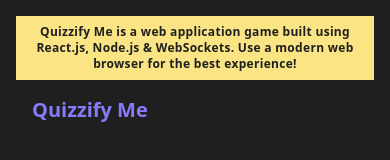
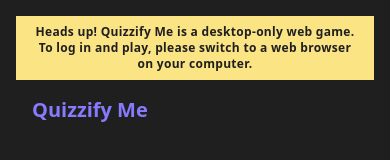
Before and after one commit to Nishantnarang25/Quizzify-Me-frontend, a React (Vite) app: page /about/QuizzifyMe in a window 390 px wide. Shown: the top 160 px of the page. Built offline with nearby package versions, Linux system fonts and the light colour scheme; no server answers.

Commit message:
Changed few things

```diff
--- a/Pages/LandingPage.jsx
+++ b/Pages/LandingPage.jsx
@@ -88,10 +88,11 @@
                 <Confetti width={window.innerWidth} height={window.innerHeight} />
             )}
 
-            {/* Info Message */}
-            <div className="sm:hidden w-full text-center text-xs bg-[#FBE483] text-[#1F1F1F] py-2 px-4 font-semibold tracking-wide">
-                Quizzify Me is a web application game built using React.js, Node.js & WebSockets. Use a modern web browser for the best experience!
-            </div>
+          {/* Info Message */}
+<div className="sm:hidden w-full text-center text-xs bg-[#FBE483] text-[#1F1F1F] py-2 px-4 font-semibold tracking-wide">
+  Heads up! Quizzify Me is a desktop-only web game. To log in and play, please switch to a web browser on your computer.
+</div>
+
 
             {/* Navbar */}
             <nav className="w-full flex justify-between items-center px-4 sm:px-8 py-4 sm:py-6 max-w-5xl mx-auto">
```
